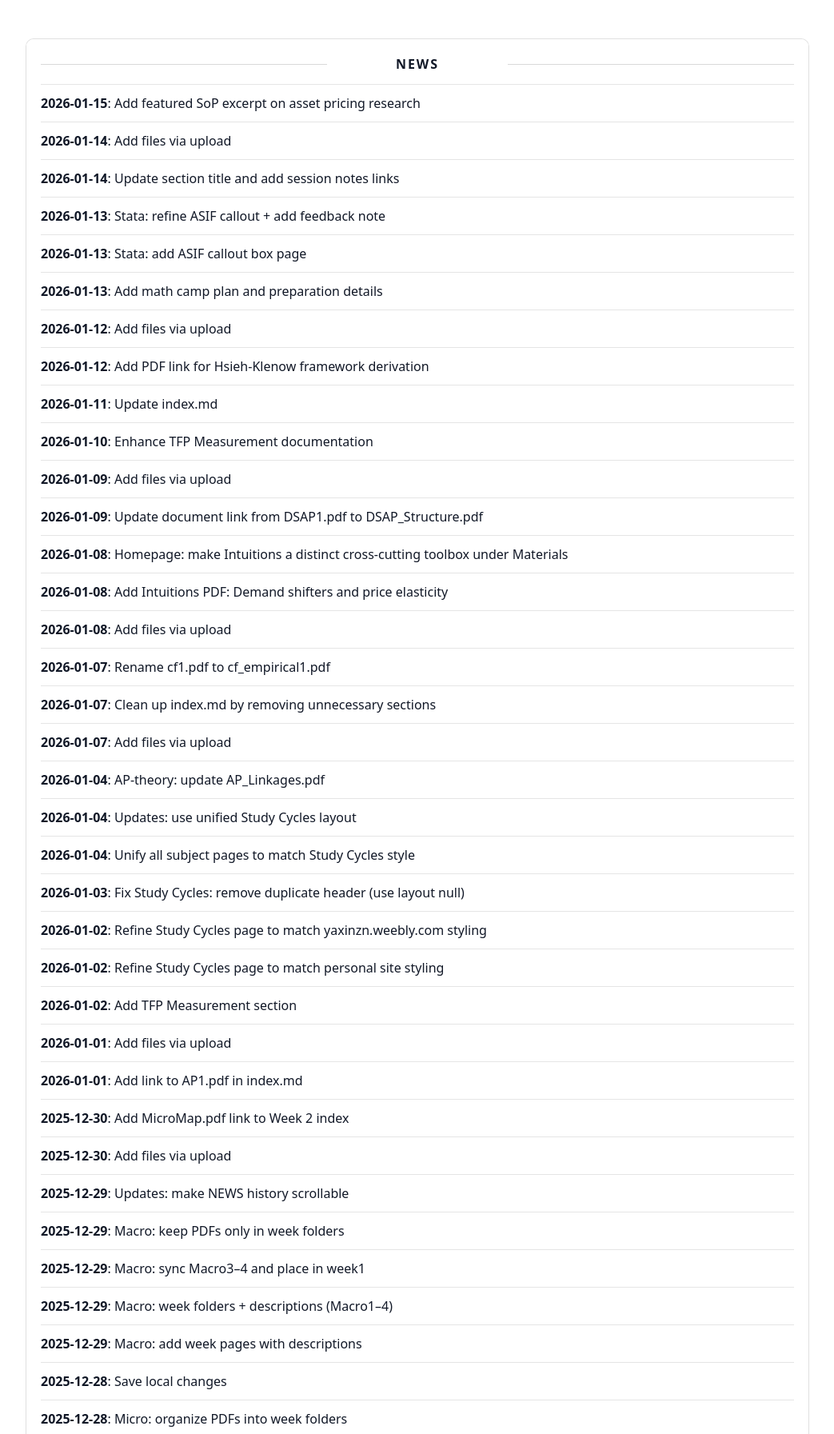
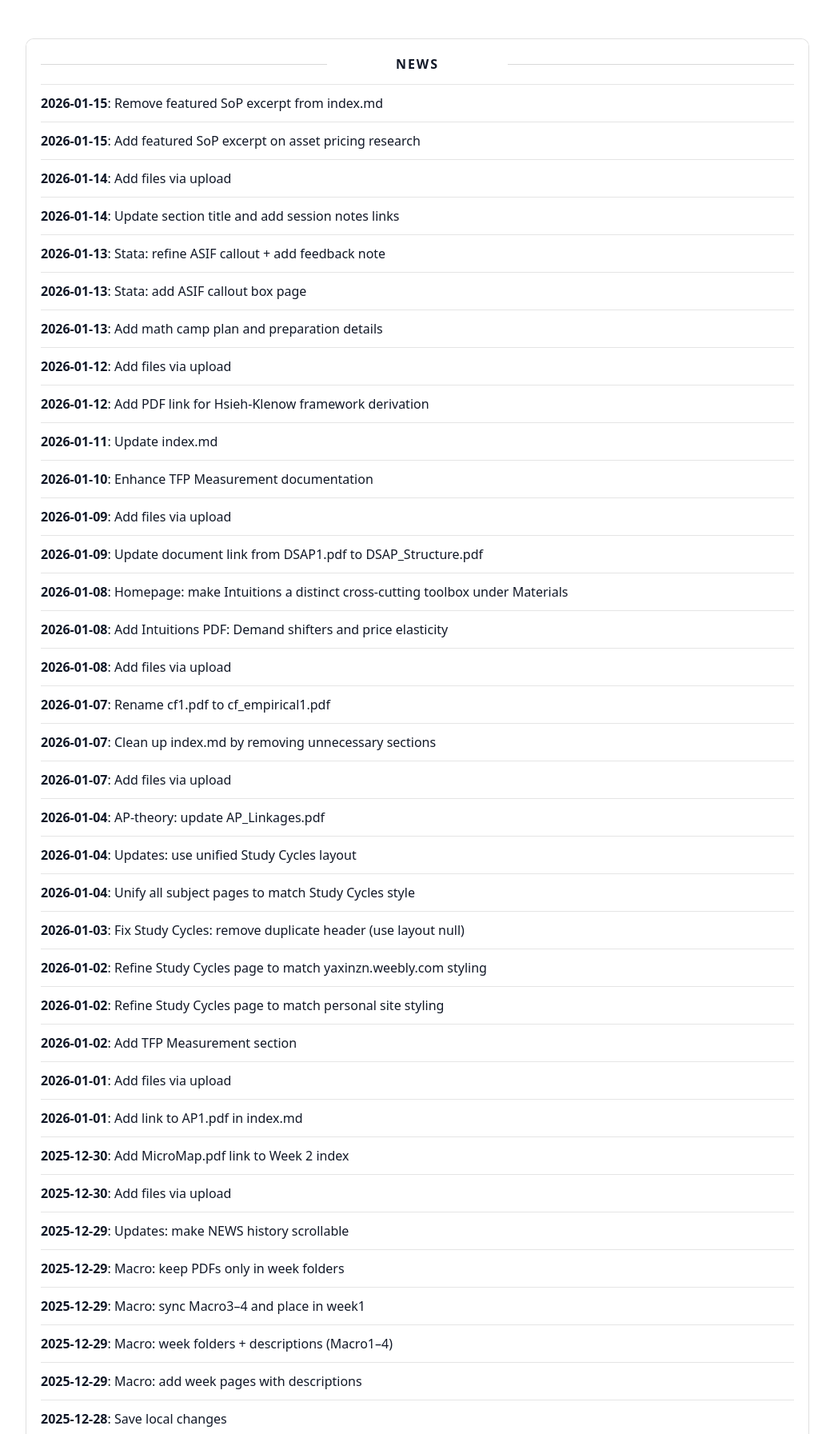
Before and after one commit to yaxinzn/study-archive, a Jekyll site: the page built from updates/index.md, in a window 1280 px wide, cut to the strip 476-2269 px from the top of the page. Shown: the whole strip at 80% size, without its empty margins (118-1161 px from the left). Built offline with Jekyll 4.4.1, drawn with Linux system fonts in a browser that asks for light colours; some of the changed text lies outside the part shown.

Commit message:
chore: update NEWS feed

```diff
--- a/_data/news.yml
+++ b/_data/news.yml
@@ -1,4 +1,7 @@
 # Auto-generated update history (sorted newest -> oldest). Do not edit manually.
+- ts: "1768477671"
+  date: "2026-01-15"
+  title: "Remove featured SoP excerpt from index.md"
 - ts: "1768477645"
   date: "2026-01-15"
   title: "Add featured SoP excerpt on asset pricing research"
```
